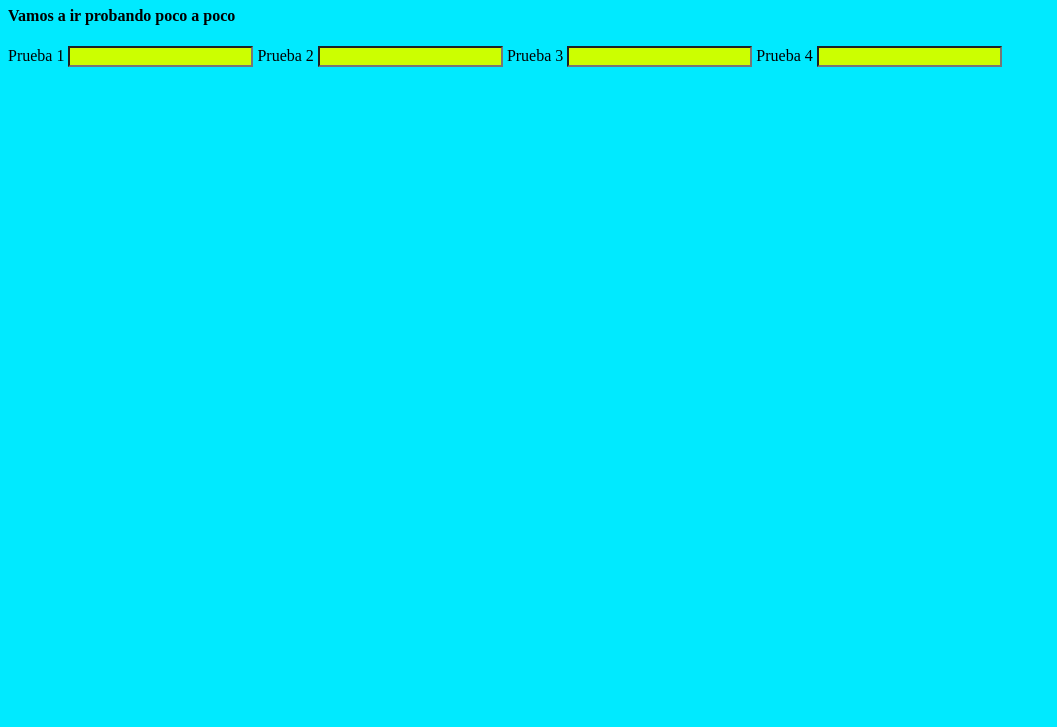
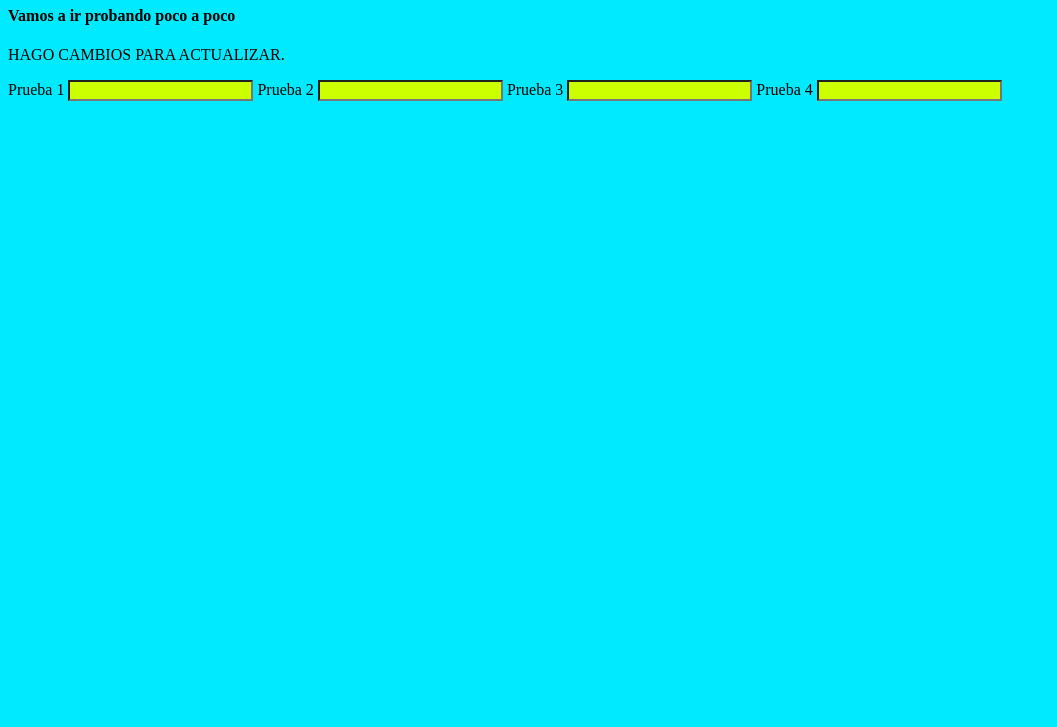
Before and after one commit to AlMaMa13/Actividad_Web_Git, a plain HTML site: page index.html in a window 1280 px wide. Shown: the part 73-800 px from the top of the page, without its empty margins (0-1057 px from the left). Drawn offline with Linux system fonts and the light colour scheme.

Commit message:
Versión inicial sobre la que trabajo.

```diff
--- a/index.html
+++ b/index.html
@@ -10,6 +10,8 @@
 
     <h1>PROBANDO LAS FUNCIONALIDADES DE GITHUB</h1>
     <h4>Vamos a ir probando poco a poco</h4>
+
+    <p>HAGO CAMBIOS PARA ACTUALIZAR.</p>
 
     <tr>
         <td>
```
